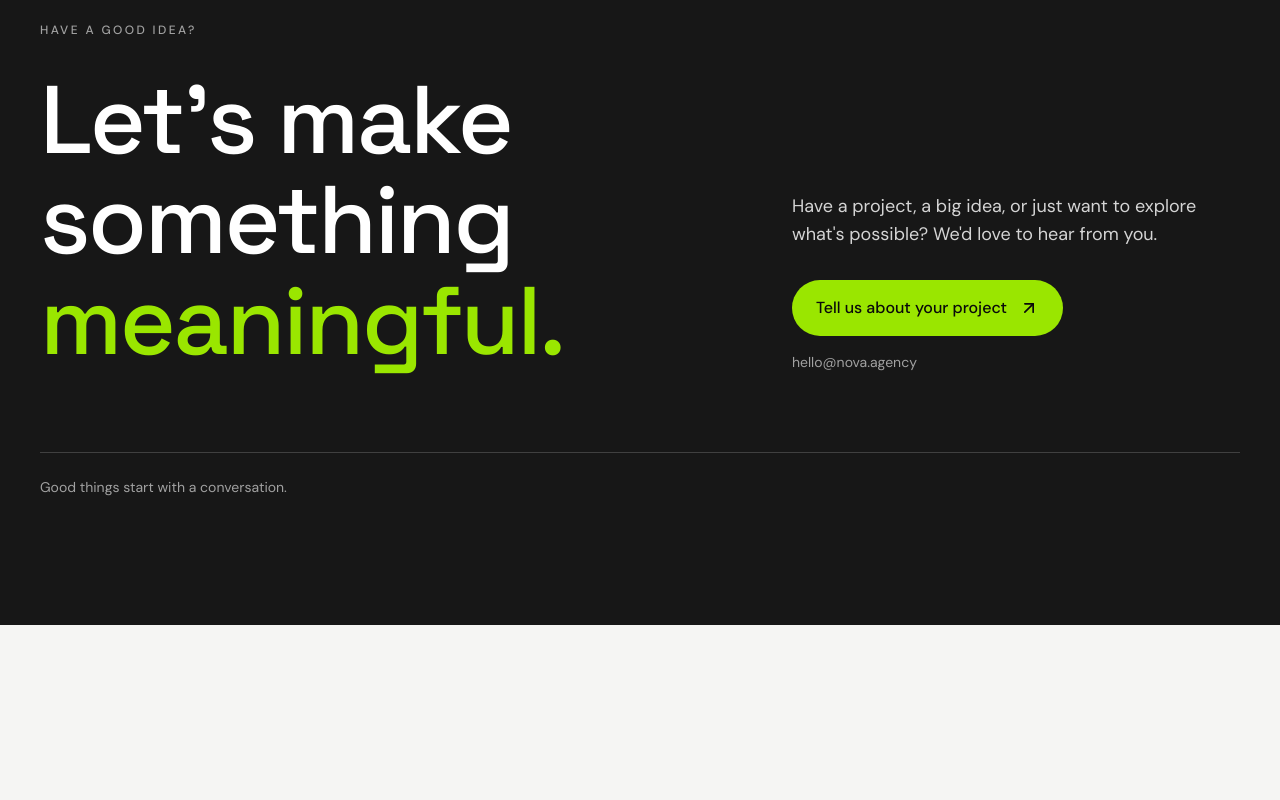
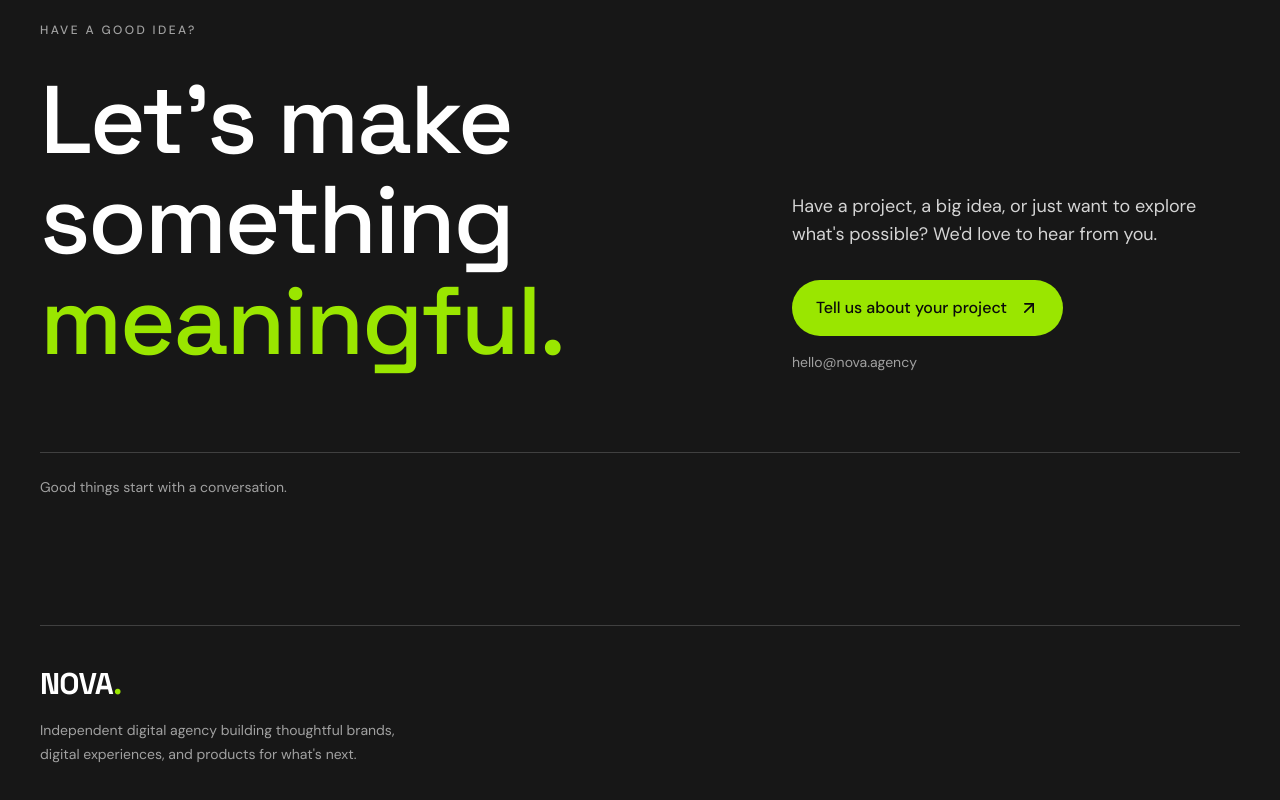
Before and after one commit to Prathamesh2603/nova-agency-website, a React (Vite) app: page / in a window 1280 px wide. Shown: the part 6977-7777 px from the top of the page. Before the commit the page ends 7602 px from the top, so only its background shows below. Built offline with nearby package versions, Linux system fonts and the light colour scheme.

Commit message:
footer section is started and branded part is done

```diff
--- /dev/null
+++ b/src/components/Footer.jsx
@@ -0,0 +1,32 @@
+const Footer = () => {
+  const currentYear = new Date().getFullYear();
+
+  return (
+    <footer className="bg-neutral-900 px-5 pb-8 text-white sm:px-8 lg:px-10">
+      <div className="mx-auto max-w-[1600px]">
+
+        <div className="grid gap-10 border-t border-neutral-700 py-10 sm:grid-cols-2 lg:grid-cols-4">
+
+          {/* Brand */}
+          <div className="lg:col-span-2">
+            <a
+              href="#home"
+              className="font-heading text-3xl font-bold tracking-tight"
+            >
+              NOVA<span className="text-lime-400">.</span>
+            </a>
+
+            <p className="mt-4 max-w-sm text-sm leading-6 text-neutral-400">
+              Independent digital agency building thoughtful brands,
+              digital experiences, and products for what's next.
+            </p>
+          </div>
+
+        </div>
+
+      </div>
+    </footer>
+  )
+}
+
+export default Footer
--- a/src/pages/Home.jsx
+++ b/src/pages/Home.jsx
@@ -1,5 +1,6 @@
 import AboutUs from "../components/AboutUs"
 import CTA from "../components/CTA"
+import Footer from "../components/Footer"
 import Hero from "../components/Hero"
 import Navbar from "../components/Navbar"
 import Process from "../components/Process"
@@ -18,6 +19,7 @@ const Home = () => {
       <Process />
       <Testimonials />
       <CTA />
+      <Footer />
     </main>
   )
 }
```
